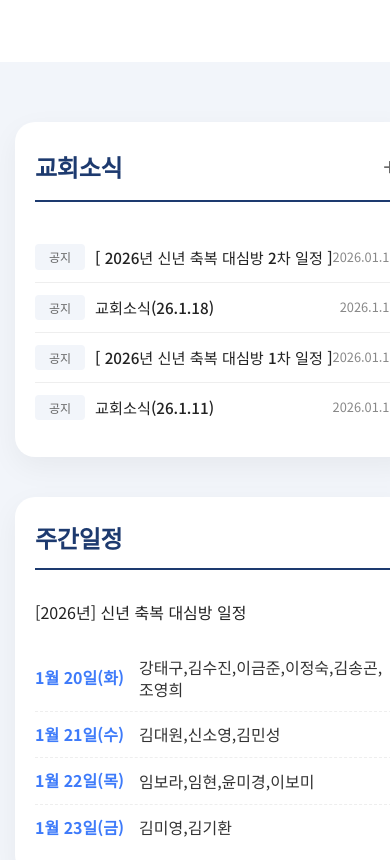
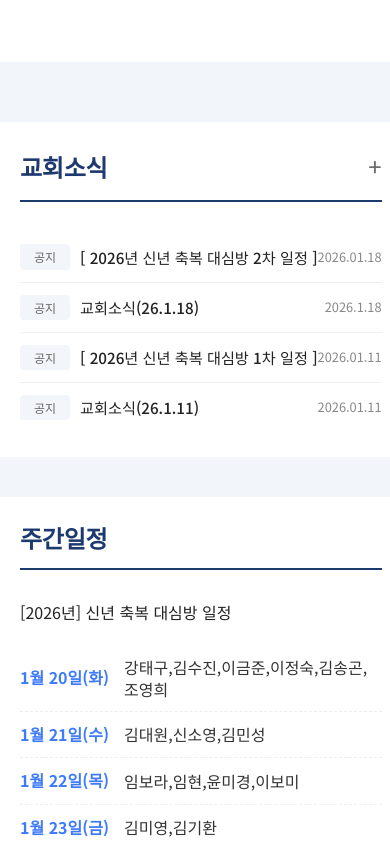
Before and after one commit to mjuy1-debug/bethelchurch, a website: page index.html in a window 390 px wide. Shown: the part 5580-6440 px from the top of the page. Drawn offline with Linux system fonts and the light colour scheme.

Commit message:
Implement full-width mobile notice board

```diff
--- a/index.html
+++ b/index.html
@@ -21,7 +21,7 @@
     <link rel="preload" as="image" href="./uploads/file-1765187687721-163199067.png"> <!-- Hero BG -->
     <link rel="preload" as="image" href="./uploads/file-1765181448282-228247910.png"> <!-- Pastor Img -->
 
-    <link rel="stylesheet" href="styles.css?v=20260119-3">
+    <link rel="stylesheet" href="styles.css?v=20260119-5">
 
     <!-- Critical CSS for Instant Local Loading (Default State) -->
     <style>
--- a/styles.css
+++ b/styles.css
@@ -1553,10 +1553,17 @@
         height: 250px;
     }
 
-    /* Notice Alignment Fix */
+    /* Notice Alignment Fix - Full Bleed */
     .notice-board,
     .schedule-board {
-        padding: 20px;
+        margin: 0 -15px;
+        width: calc(100% + 30px);
+        border-radius: 0;
+        box-shadow: none;
+        border-left: none;
+        border-right: none;
+        padding: 20px 15px;
+        /* Aligns text with header (15px global padding) */
     }
 }
 
```
